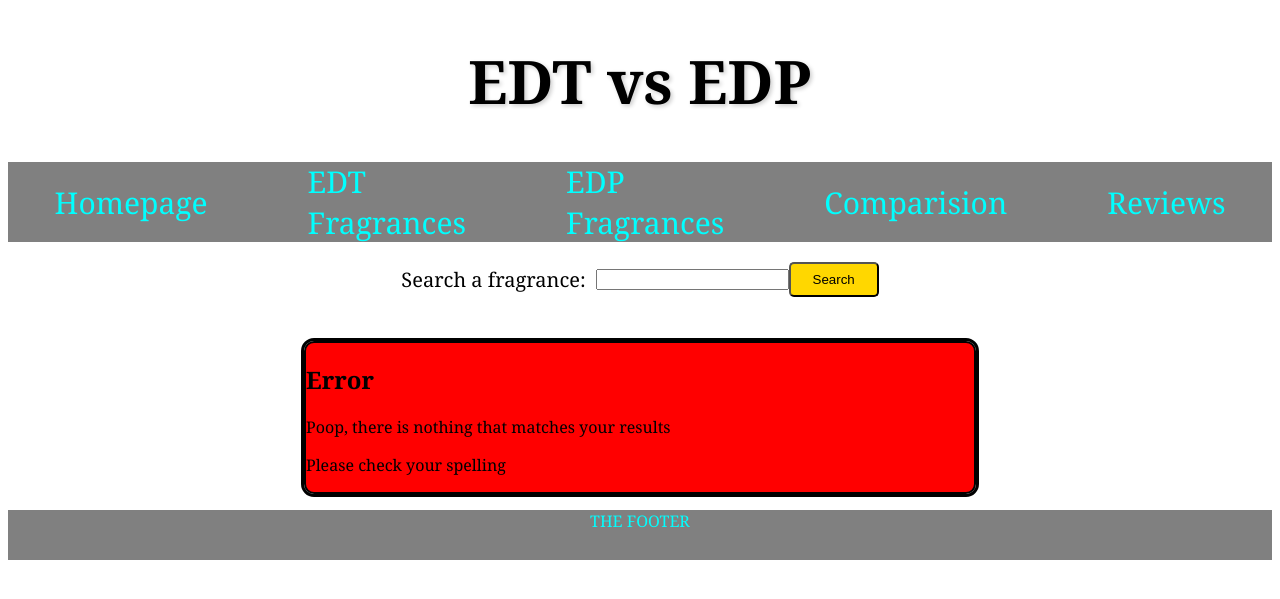
After one commit to kos1070sc/fragrance, a Flask app: template templates/no_results.html in a window 1280 px wide. The commit adds this page. Shown: the top 599 px of the page. Run offline with Flask 3, Linux system fonts and the light colour scheme; the template is opened without the code that fills it, so the values that code supplies are empty.

Commit message:
added error message for search bar

```diff
--- a/routes.py
+++ b/routes.py
@@ -152,7 +152,8 @@ def submit_review():
     connection = sqlite3.connect("fragrance.db") #connect to database
     cur = connection.cursor()
     cur.execute('''INSERT INTO Form (review_username, review_fid, review_content)
-                VALUES (?,?,?)''', (username, fid, review,)) #insert responese into the database
+                VALUES (?,?,?)''', (username, fid, review,))
+                #insert responese into the database
     connection.commit()
     connection.close()
     return redirect(url_for("form"))#redirects the user back to the form page
@@ -176,7 +177,7 @@ def search():
     search_results = cur.fetchall()
     connection.close()
     if not search_results: #checks if the result are fasly values
-        return("Poop, there is nothing that matches your search. Please check your spelling.")
+        return render_template("no_results.html")
     else:
         return render_template("search.html", search_results = search_results)
 
--- a/static/style.css
+++ b/static/style.css
@@ -201,3 +201,13 @@ body{
 .search_result{
   border-color: black;
 }
+
+
+/* no_result.html */
+.error{
+  border: 2px solid black;
+  outline: solid;
+  border-radius: 10px;
+  background-color: red;
+
+}
--- /dev/null
+++ b/templates/no_results.html
@@ -0,0 +1,11 @@
+{%extends "layout.html"%}
+{%block content%}
+
+    <br><br>
+    <div class = "error">
+        <h2>Error</h2>
+        <p>Poop, there is nothing that matches your results</p>
+        <p>Please check your spelling</p>
+    </div>
+
+{%endblock%}
```
